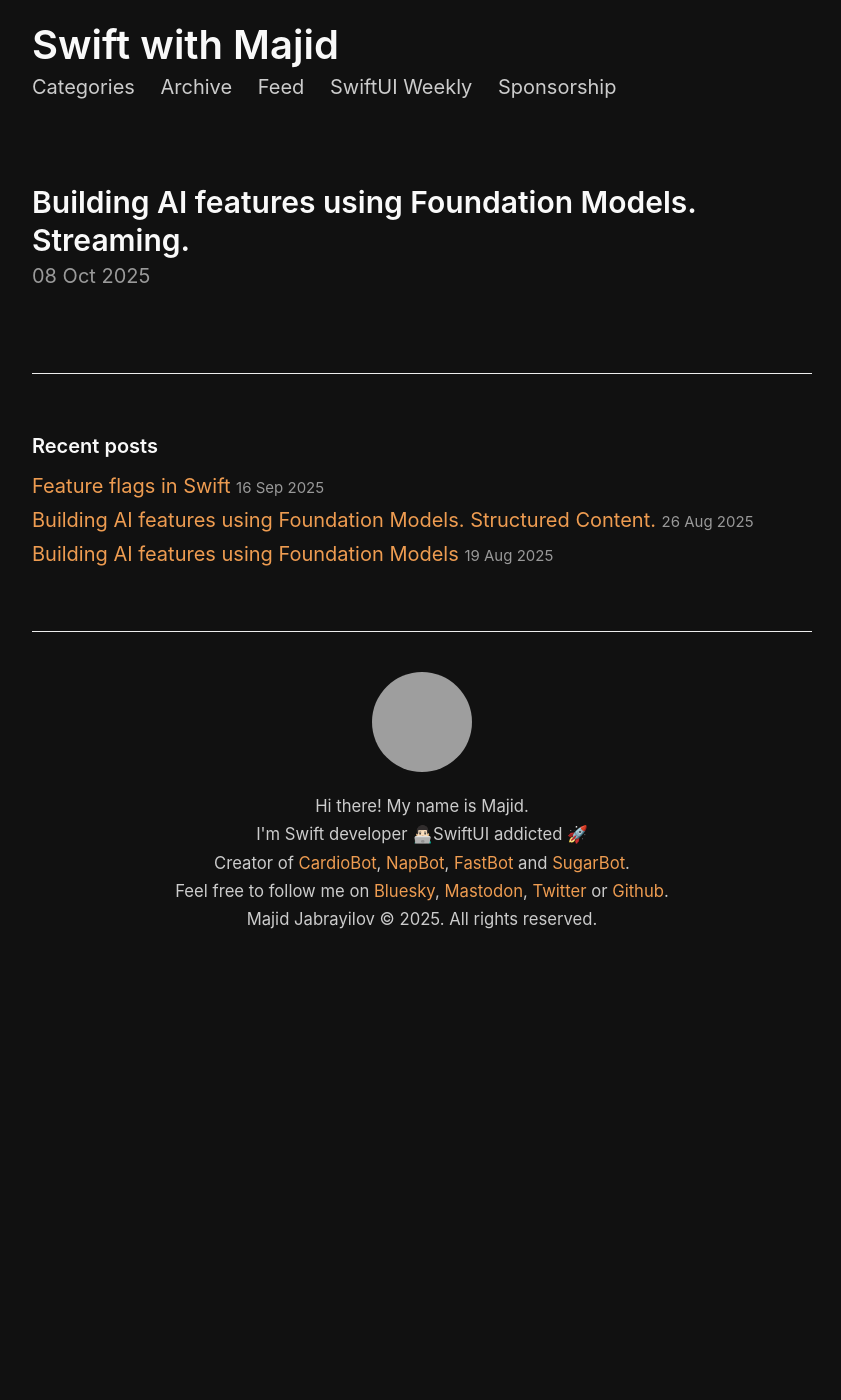
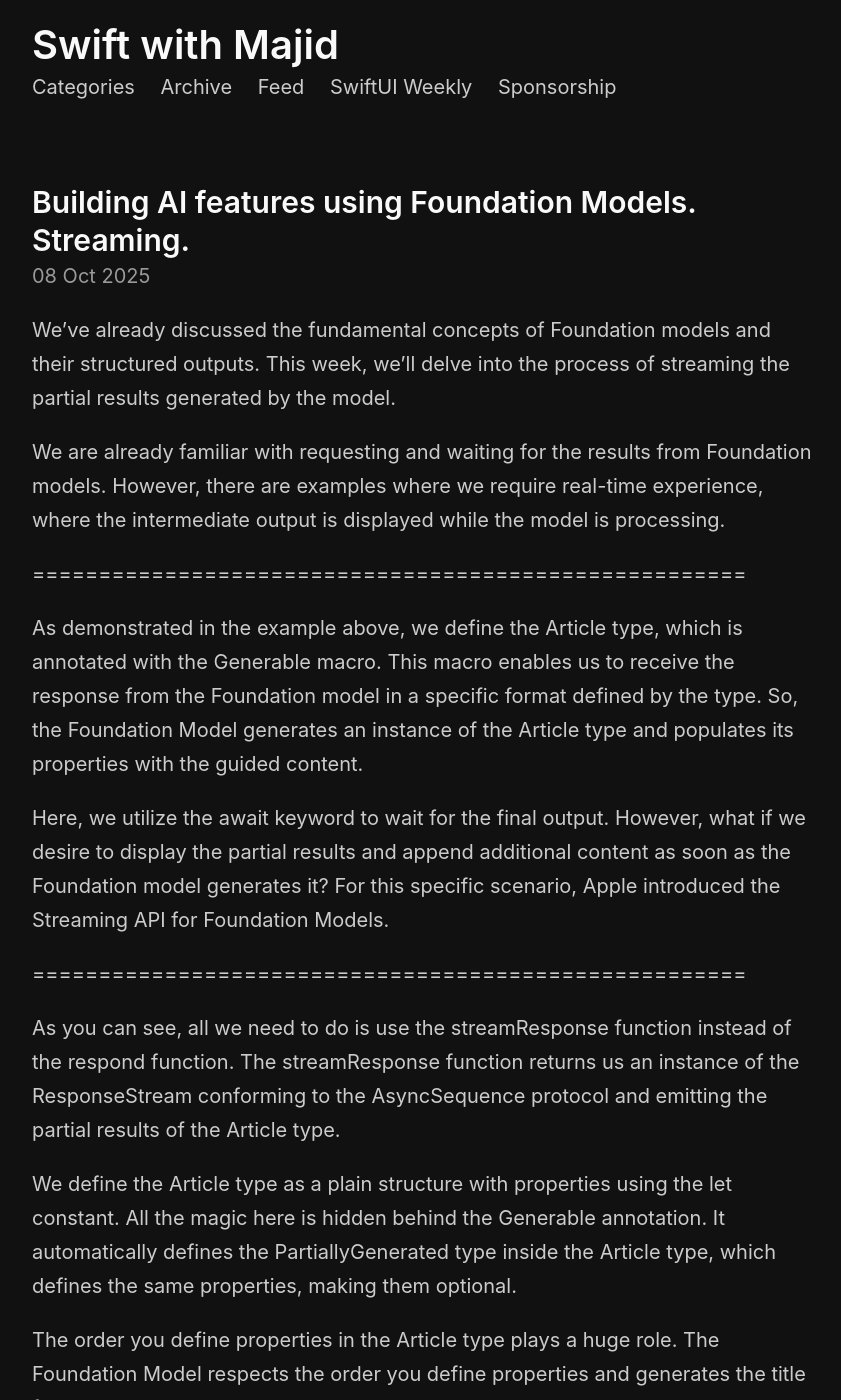
Before and after one commit to mecid/mecid.github.io, a Jekyll site: the page built from _posts/2025-10-08-building-ai-features-using-foundation-models-streaming.md, in a window 1280 px wide and 1400 px high. Shown: the whole window, without its empty margins (218-1059 px from the left). Built offline with Jekyll 4.4.1, drawn with Linux system fonts in a browser that asks for light colours; some of the changed text lies outside the part shown; grey boxes are pictures that could not be loaded.

Commit message:
ai streaming post content added

```diff
--- a/_posts/2025-10-08-building-ai-features-using-foundation-models-streaming.md
+++ b/_posts/2025-10-08-building-ai-features-using-foundation-models-streaming.md
@@ -2,3 +2,27 @@
 title: Building AI features using Foundation Models. Streaming.
 layout: post
 ---
+
+We’ve already discussed the fundamental concepts of Foundation models and their structured outputs. This week, we’ll delve into the process of streaming the partial results generated by the model.
+
+We are already familiar with requesting and waiting for the results from Foundation models. However, there are examples where we require real-time experience, where the intermediate output is displayed while the model is processing.
+
+======================================================
+
+As demonstrated in the example above, we define the Article type, which is annotated with the Generable macro. This macro enables us to receive the response from the Foundation model in a specific format defined by the type. So, the Foundation Model generates an instance of the Article type and populates its properties with the guided content.
+
+Here, we utilize the await keyword to wait for the final output. However, what if we desire to display the partial results and append additional content as soon as the Foundation model generates it? For this specific scenario, Apple introduced the Streaming API for Foundation Models.
+
+======================================================
+
+As you can see, all we need to do is use the streamResponse function instead of the respond function. The streamResponse function returns us an instance of the ResponseStream conforming to the AsyncSequence protocol and emitting the partial results of the Article type.
+
+We define the Article type as a plain structure with properties using the let constant. All the magic here is hidden behind the Generable annotation. It automatically defines the PartiallyGenerated type inside the Article type, which defines the same properties, making them optional.
+
+The order you define properties in the Article type plays a huge role. The Foundation Model respects the order you define properties and generates the title first, then the body and tips at the end. So, you should display them in the order you define them to make the user experience nice and appealing.
+
+======================================================
+
+You can always await the final result using the collect function on the ResponseStream type. It might be useful to collect the final results after the for loop.
+
+Streaming transforms how we interact with Foundation Models, shifting from static responses to dynamic, real-time experiences. By leveraging the streamResponse API, we can progressively display model output as it’s generated — enhancing responsiveness and user engagement.
```
